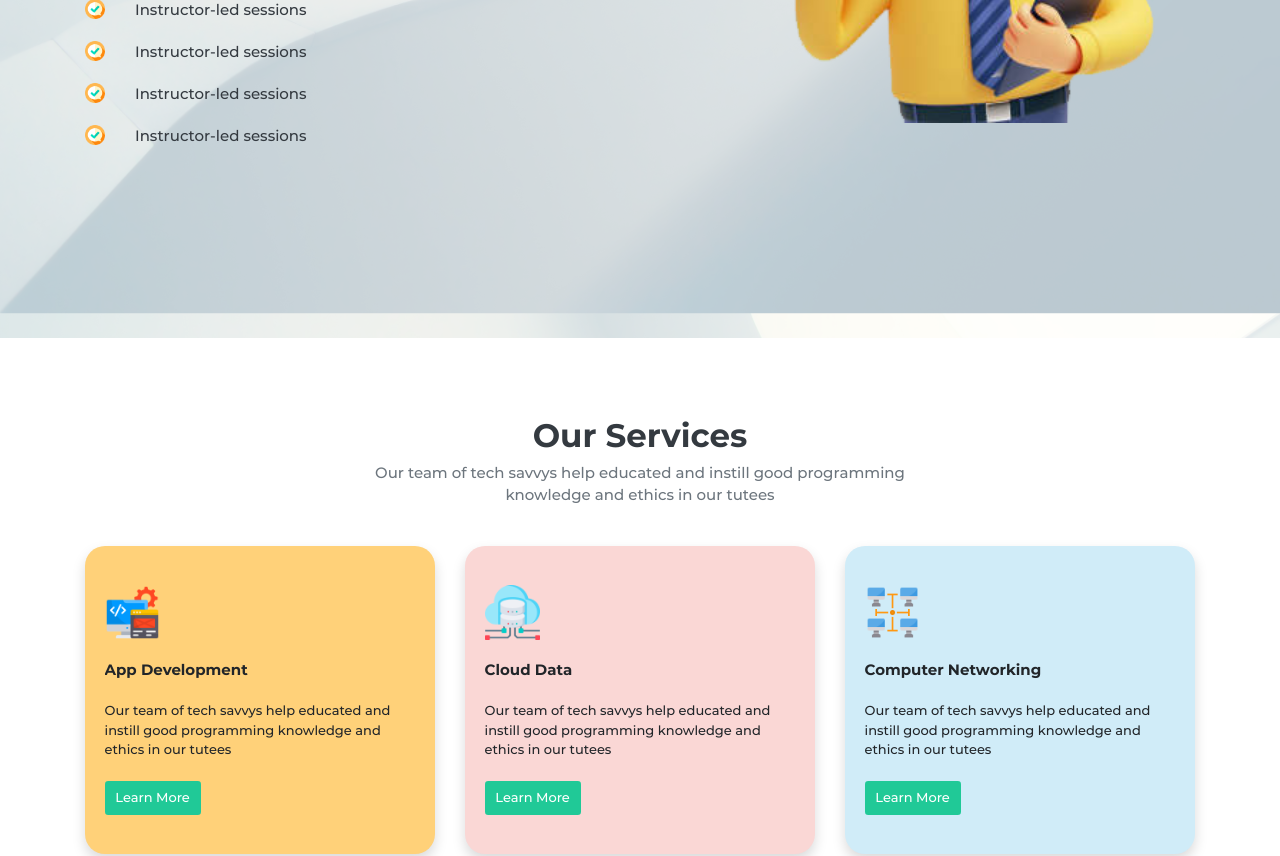
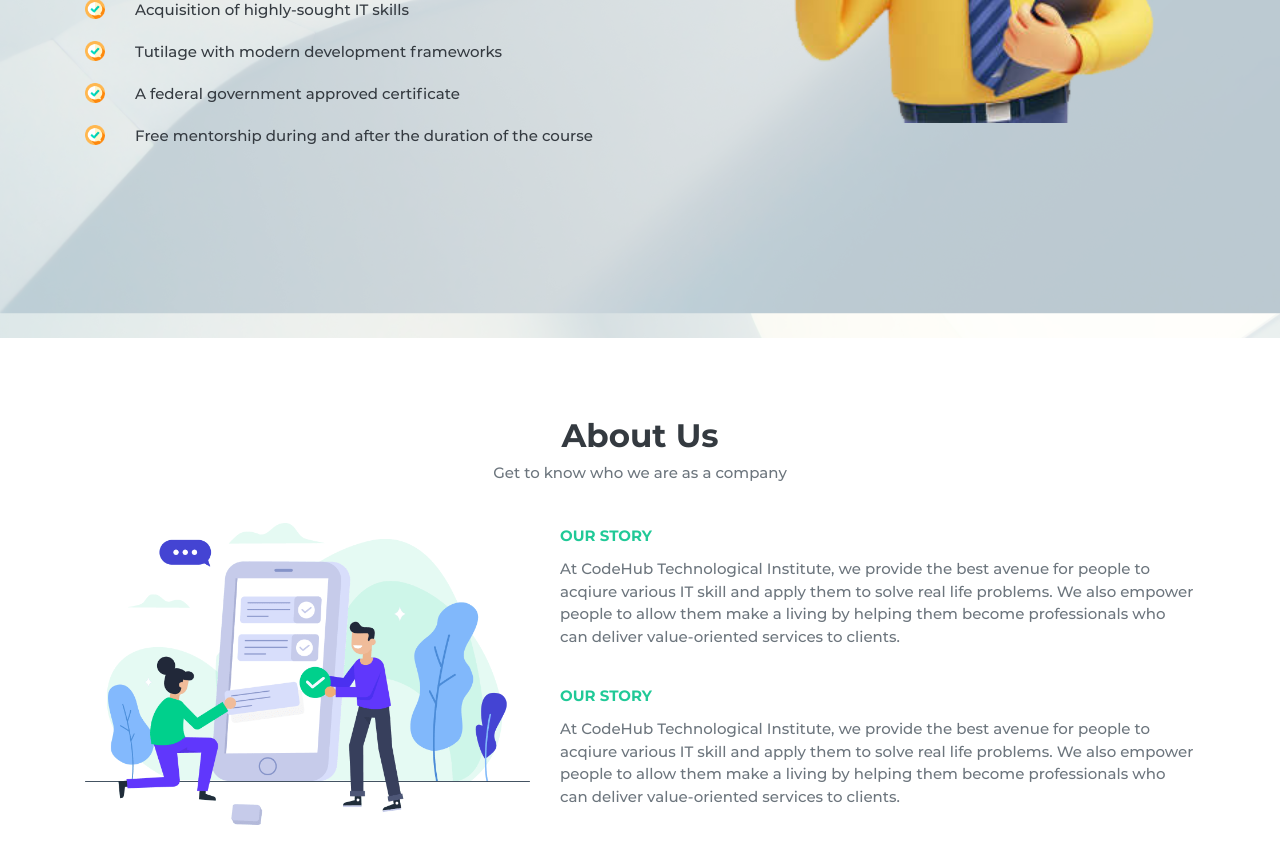
Before and after one commit to TASLIM-ENIOLLA/cti, a Next.js app: page / in a window 1280 px wide. Shown: the part 540-1396 px from the top of the page. Built offline with nearby package versions, Linux system fonts and the light colour scheme.

Commit message:
First commit

```diff
--- /dev/null
+++ b/components/pages/About.jsx
@@ -0,0 +1,27 @@
+export default function About(){
+	return (
+		<section className = 'bg-white'>
+			<div className = 'container py-5'>
+				<div className = 'row a-i-c'>
+					<div className = 'col-12 my-5 text-center'>
+						<h1 className = 'text-capitalize text-dark bold'>about us</h1>
+						<div className = 'text-sentence fo-s-15 text-muted col-lg-6 mx-auto p-0'>get to know who we are as a company</div>
+					</div>
+					<div className = 'col-lg-5 mb-5 mb-lg-0'>
+						<img className = 'd-block w-100' src = '/images/about-toon.png' />
+					</div>
+					<div className = 'col-lg-7'>
+						<div className = 'mb-5'>
+							<h6 className = 'fo-s-15 bold text-uppercase text-teal mb-3'>our story</h6>
+							<p className = 'text-muted fo-s-15'>At CodeHub Technological Institute, we provide the best avenue for people to acqiure various IT skill and apply them to solve real life problems. We also empower people to allow them make a living by helping them become professionals who can deliver value-oriented services to clients.</p>
+						</div>
+						<div>
+							<h6 className = 'fo-s-15 bold text-uppercase text-teal mb-3'>our story</h6>
+							<p className = 'text-muted fo-s-15'>At CodeHub Technological Institute, we provide the best avenue for people to acqiure various IT skill and apply them to solve real life problems. We also empower people to allow them make a living by helping them become professionals who can deliver value-oriented services to clients.</p>
+						</div>
+					</div>
+				</div>
+			</div>
+		</section>
+	)
+}
--- a/components/pages/Banner.jsx
+++ b/components/pages/Banner.jsx
@@ -1,7 +1,7 @@
 export default function Banner({headerHeight}){
 	return (
 		<section className = 'container py-5'>
-			<div className = 'row a-i-c custom-height'>
+			<div className = 'row a-i-c transit custom-height'>
 				<div className = 'col-lg-7 mb-5 mb-lg-0'>
 					<div className = 'row'>
 						<div className = 'col-12 mb-4'>
@@ -15,16 +15,16 @@ export default function Banner({headerHeight}){
 						</div>
 						<div className = 'col-12'>
 							<div className = 'mb-4'>
-								<BannerLists title = 'instructor-led sessions' />
+								<BannerLists title = 'Acquisition of highly-sought IT skills' />
 							</div>
 							<div className = 'mb-4'>
-								<BannerLists title = 'instructor-led sessions' />
+								<BannerLists title = 'Tutilage with modern development frameworks' />
 							</div>
 							<div className = 'mb-4'>
-								<BannerLists title = 'instructor-led sessions' />
+								<BannerLists title = 'A federal government approved certificate' />
 							</div>
 							<div className = 'mb-4'>
-								<BannerLists title = 'instructor-led sessions' />
+								<BannerLists title = 'Free mentorship during and after the duration of the course' />
 							</div>
 						</div>
 					</div>
@@ -69,10 +69,10 @@ function BannerButtons(){
 	return (
 		<div className = 'row a-i-c'>
 			<div className = 'col-6'>
-				<button className = 'd-block w-100 btn py-3 px-4 bg-orange text-capitalize text-white shadow'>get started</button>
+				<a href = '/register' className = 'd-block w-100 btn py-3 px-4 bg-orange text-capitalize text-white shadow'>get started</a>
 			</div>
 			<div className = 'col-6'>
-				<button className = 'd-block w-100 btn py-3 px-4 bg-clear border-dark border text-capitalize text-dark'>contact us</button>
+				<a href = '/contact' className = 'd-block w-100 btn py-3 px-4 bg-clear border-dark border text-capitalize text-dark'>contact us</a>
 			</div>
 		</div>
 	)
--- a/components/pages/Contact.jsx
+++ b/components/pages/Contact.jsx
@@ -10,20 +10,20 @@ export default function Contact(){
 					<div className = 'col-12'>
 						<div className = 'row'>
 							<div className = 'col-12 col-lg-4 mb-5 mb-lg-0'>
-								<div className = 'container-fluid shadow- border-top-teal py-5'>
-									<div className = 'row a-i-c mb-5'>
-										<div className = 'col-auto'>
+								<div className = 'container-fluid border-top-teal py-5'>
+									<div className = 'row mb-4 text-center'>
+										<div className = 'col-12 mb-3'>
 											<img src = '/icons/placeholder.png' width = '25' />
 										</div>
-										<div className = 'col'>
-											<address className = 'text-sentence'>leave us a message and be sure to get a response leave us a message and be sure to get a response </address>
+										<div className = 'col-12'>
+											<address className = 'text-sentence'>No. 11, Ayedun street, Tanke Akata, Ilorin, Kwara state, Nigeria.</address>
 										</div>
 									</div>
-									<div className = 'row a-i-c mb-5'>
-										<div className = 'col-auto'>
+									<div className = 'row mb-4 text-center'>
+										<div className = 'col-12 mb-3'>
 											<img src = '/icons/email.png' width = '25' />
 										</div>
-										<div className = 'col'>
+										<div className = 'col-12'>
 											<div>
 												<a className = 'underline' href = 'mailto://codehubcti@gmail.com'>
 													codehubcti@gmail.com
@@ -31,14 +31,19 @@ export default function Contact(){
 											</div>
 										</div>
 									</div>
-									<div className = 'row a-i-c'>
-										<div className = 'col-auto'>
+									<div className = 'row text-center'>
+										<div className = 'col-12 mb-3'>
 											<img src = '/icons/apple.png' width = '25' />
 										</div>
-										<div className = 'col'>
+										<div className = 'col-12'>
+											<div className = 'mb-3'>
+												<a className = 'underline' href = 'tel://+234-(0)-810-3589-869'>
+													+234-(0)-810-3589-869
+												</a>
+											</div>
 											<div>
-												<a className = 'underline' href = 'tel://+234 (0)-708-4712-978'>
-													+234 (0)708-4712-978
+												<a className = 'underline' href = 'tel://+234-(0)--708-4712-978'>
+													+234-(0)-708-4712-978
 												</a>
 											</div>
 										</div>
@@ -46,7 +51,7 @@ export default function Contact(){
 								</div>
 							</div>
 							<div className = 'col-12 col-lg-8'>
-								<div className = 'container-fluid shadow- border-top-teal py-5 px-3'>
+								<div className = 'container-fluid border-top-teal py-5 px-3'>
 									<div className = 'row'>
 										<div className = 'col-12 mb-5'>
 											<h2 className = 'text-capitalize text-center text-teal bold'>quick message</h2>
--- a/components/pages/Header.jsx
+++ b/components/pages/Header.jsx
@@ -24,7 +24,7 @@ export default function Header({setHeaderHeight}){
 				<div className = 'row a-i-c j-c-space-between py-3 py-md-4'>
 					<div className = 'col-auto'>
 						<div className = 'row a-i-c'>
-							<div className = 'd-none col-auto'>
+							<div className = 'col-auto'>
 								<button className = 'border-0 bg-clear'>
 									<img src = '/icons/menu.png' width = '25' />
 								</button>
--- a/pages/_app.jsx
+++ b/pages/_app.jsx
@@ -1,7 +1,15 @@
+import Head from 'next/head'
+import {Fragment} from 'react'
+
 import '../public/css/globals.css'
 
 export default function MyApp({Component, pageProps}){
     return (
-        <Component {...pageProps} />
+        <Fragment>
+            <Head>
+                <title>Codehub Technological Institute</title>
+            </Head>
+            <Component {...pageProps} />
+        </Fragment>
     )
 }
--- a/pages/index.jsx
+++ b/pages/index.jsx
@@ -1,6 +1,7 @@
 import {Fragment, useState} from 'react'
 import Header from '/components/pages/Header'
 import Banner from '/components/pages/Banner'
+import About from '/components/pages/About'
 import Sevices from '/components/pages/Sevices'
 import Courses from '/components/pages/Courses'
 import Register from '/components/pages/Register'
@@ -14,6 +15,7 @@ export default function Index(){
 		<Fragment>
 			<Header setHeaderHeight = {setHeaderHeight} />
 			<Banner headerHeight = {headerHeight} />
+			<About />
 			<Sevices />
 			<Courses />
 			<Register />
```
Also changed, not shown: public/images/about-toon.png (added).
